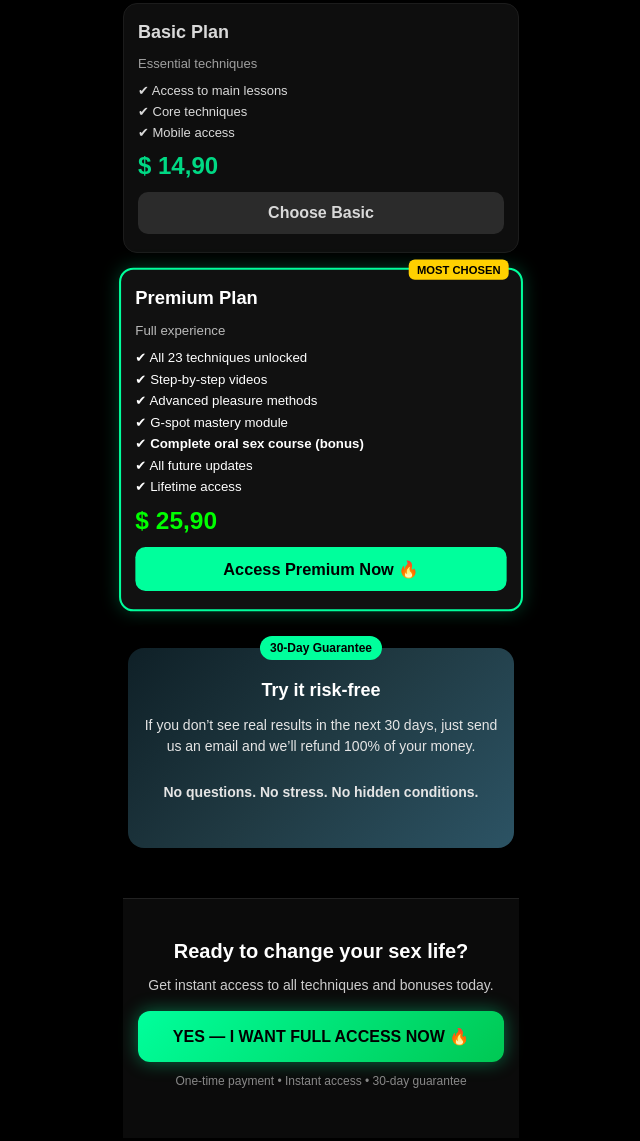
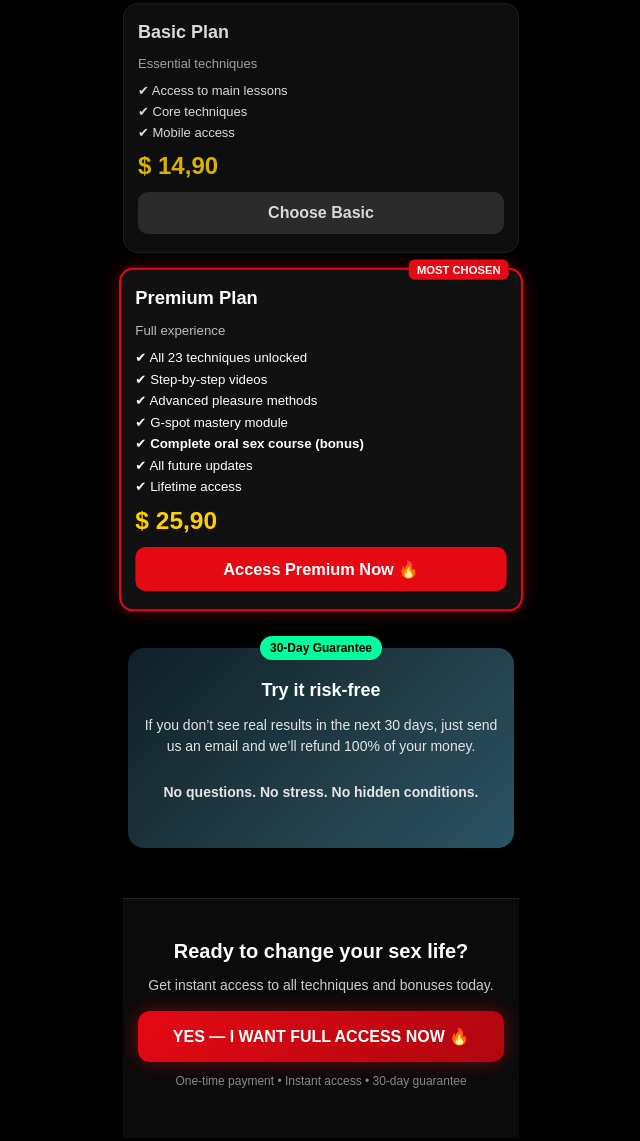
Before and after one commit to igoralejandro123/quiz-site, a website: page public/vendas.html in a window 1280 px wide. Shown: the part 4620-5761 px from the top of the page, without its empty margins (319-959 px from the left). Drawn offline with Linux system fonts and the light colour scheme.

Commit message:
Update style.css

```diff
--- a/public/style.css
+++ b/public/style.css
@@ -485,7 +485,8 @@ button:hover {
   border-radius:8px;
   font-size:14px;
   text-align:left;
-  border-left:4px solid #00c853;
+  border-left:4px solid #e50914; /* vermelho padrão */
+  color:#fff;
 }
 
 .pricing-clean{
@@ -541,7 +542,7 @@ button:hover {
   font-size:24px;
   font-weight:bold;
   margin:12px 0;
-  color:#00ff9c;
+  color:#ffd000; /* amarelo */
 }
 
 /* Buttons */
@@ -567,18 +568,18 @@ button:hover {
 
 /* Premium highlight */
 .premium-plan{
-  border:2px solid #00ff9c;
-  box-shadow:0 0 18px rgba(0,255,156,0.25);
+  border:2px solid #e50914;
+  box-shadow:0 0 18px rgba(229,9,20,0.35);
   transform:scale(1.02);
 }
 
 .premium-price{
-  color:#00ff00;
+  color::#ffd000;
 }
 
 .premium-btn{
-  background:#00ff9c;
-  color:#000;
+  background:#e50914;
+  color:#fff;
 }
 
 /* Badge */
@@ -586,8 +587,8 @@ button:hover {
   position:absolute;
   top:-10px;
   right:12px;
-  background:#ffd000;
-  color:#000;
+  background:#e50914;
+  color:#fff;
   font-size:11px;
   padding:4px 8px;
   border-radius:6px;
@@ -660,14 +661,14 @@ button:hover {
 
 .final-cta-button{
   display:block;
-  background:linear-gradient(135deg, #00ff9c, #00c853);
-  color:#000;
+  background:linear-gradient(135deg, #e50914, #b00610);
+  color:#fff;
   font-weight:bold;
   font-size:16px;
   padding:16px;
   border-radius:12px;
   text-decoration:none;
-  box-shadow:0 0 18px rgba(0,255,156,0.4);
+  box-shadow:0 0 18px rgba(229,9,20,0.45);
   transition:transform 0.15s ease;
 }
 
```
